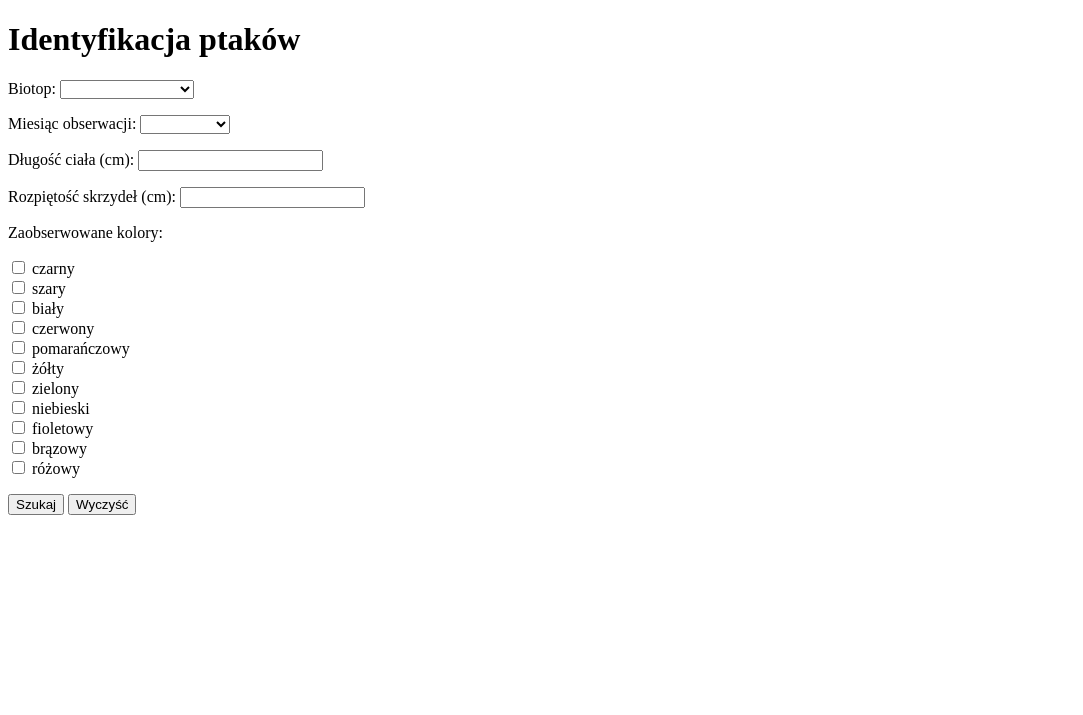
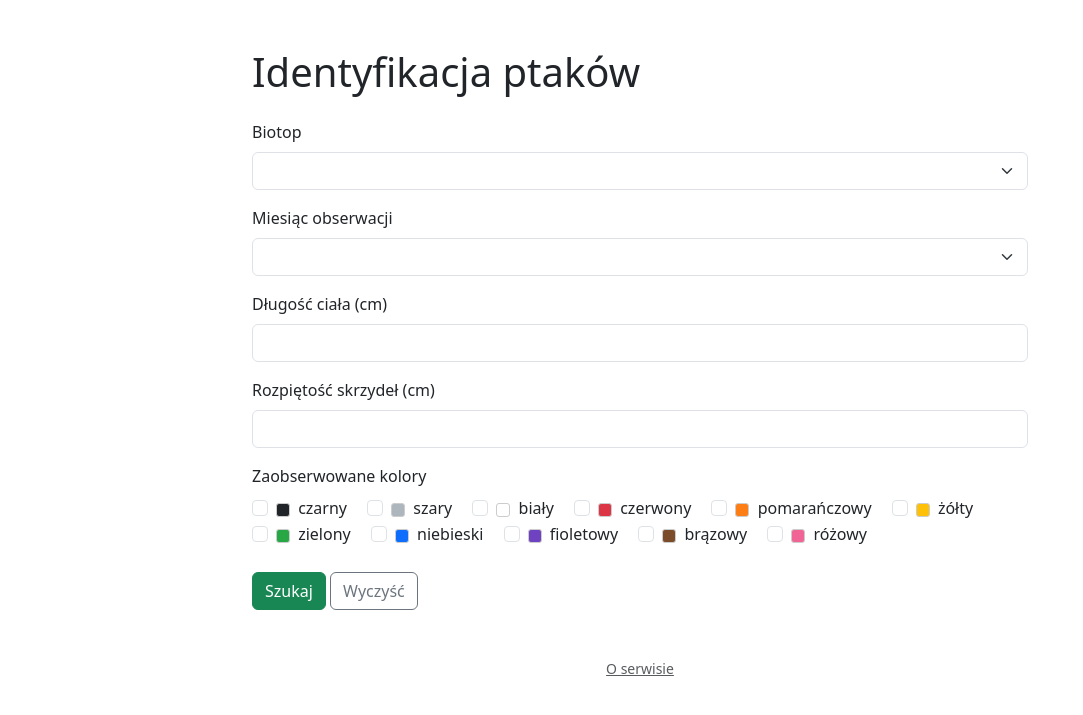
Before and after one commit to advenae/Bird-App, a Django app: page / in a window 1280 px wide. Shown: the top 715 px of the page, without its empty margins (0-1083 px from the left). Run offline with Django 4.2, Linux system fonts and the light colour scheme; data comes from the database, SQL or seed files in the repository; both versions use the stored data as it was after the commit.

Commit message:
o serwisie, szczegóły, css

```diff
--- a/apps/birds/forms.py
+++ b/apps/birds/forms.py
@@ -13,32 +13,36 @@ MIESIACE = [
 
 class ObserwacjaForm(forms.Form):
     biotop = forms.ModelChoiceField(
-    queryset=Biotop.objects.all(),
-    required=False,
-    label="Biotop",
-    empty_label="",
-)
+        queryset=Biotop.objects.all(),
+        required=False,
+        label="Biotop",
+        empty_label="",
+        widget=forms.Select(attrs={"class": "form-select"}),
+    )
     miesiac = forms.ChoiceField(
         choices=MIESIACE,
         required=False,
         label="Miesiąc obserwacji",
+        widget=forms.Select(attrs={"class": "form-select"}),
     )
     dlugosc_ciala = forms.FloatField(
         required=False,
         label="Długość ciała (cm)",
         min_value=0.1,
         max_value=300,
+        widget=forms.NumberInput(attrs={"class": "form-control"}),
     )
     rozpietosc_skrzydel = forms.FloatField(
         required=False,
         label="Rozpiętość skrzydeł (cm)",
         min_value=0.1,
         max_value=400,
+        widget=forms.NumberInput(attrs={"class": "form-control"}),
     )
     kolory = forms.ModelMultipleChoiceField(
         queryset=Kolor.objects.all(),
         required=False,
-        widget=forms.CheckboxSelectMultiple,
+        widget=forms.CheckboxSelectMultiple(attrs={"class": "form-check-input"}),
         label="Zaobserwowane kolory",
     )
 
--- a/apps/birds/templates/birds/home.html
+++ b/apps/birds/templates/birds/home.html
@@ -1,25 +1,108 @@
+{% load birds_extras %}
 <!DOCTYPE html>
 <html lang="pl">
 <head>
     <meta charset="UTF-8">
     <title>Identyfikacja ptaków</title>
+    <link href="https://cdn.jsdelivr.net/npm/bootstrap@5.3.3/dist/css/bootstrap.min.css" rel="stylesheet">
 </head>
 <body>
-    <h1>Identyfikacja ptaków</h1>
+<div class="container pt-5 pb-3" style="max-width: 800px;">
+
+    <h1 class="mb-1 mb-4">Identyfikacja ptaków</h1>
+
+    {% if form.non_field_errors %}
+        <div class="alert alert-danger">{{ form.non_field_errors }}</div>
+    {% endif %}
+
     <form method="post">
         {% csrf_token %}
-        {{ form.as_p }}
-        <button type="submit">Szukaj</button>
-        <button type="reset">Wyczyść</button>
+
+        <div class="mb-3">
+            <label for="{{ form.biotop.id_for_label }}" class="form-label">Biotop</label>
+            {{ form.biotop }}
+        </div>
+
+        <div class="mb-3">
+            <label for="{{ form.miesiac.id_for_label }}" class="form-label">Miesiąc obserwacji</label>
+            {{ form.miesiac }}
+        </div>
+
+        <div class="mb-3">
+            <label for="{{ form.dlugosc_ciala.id_for_label }}" class="form-label">Długość ciała (cm)</label>
+            {{ form.dlugosc_ciala }}
+            {% if form.dlugosc_ciala.errors %}
+                <div class="text-danger small mt-1">{{ form.dlugosc_ciala.errors|striptags }}</div>
+            {% endif %}
+        </div>
+
+        <div class="mb-3">
+            <label for="{{ form.rozpietosc_skrzydel.id_for_label }}" class="form-label">Rozpiętość skrzydeł (cm)</label>
+            {{ form.rozpietosc_skrzydel }}
+            {% if form.rozpietosc_skrzydel.errors %}
+                <div class="text-danger small mt-1">{{ form.rozpietosc_skrzydel.errors|striptags }}</div>
+            {% endif %}
+        </div>
+
+        <div class="mb-4">
+            <label class="form-label d-block">Zaobserwowane kolory</label>
+            {% for checkbox in form.kolory %}
+                <div class="form-check form-check-inline">
+                    {{ checkbox.tag }}
+                    <label class="form-check-label" for="{{ checkbox.id_for_label }}">
+                        <span style="display:inline-block; width:14px; height:14px; border-radius:3px; background-color: {{ checkbox.choice_label|kolor_hex }}; border:1px solid #ccc; vertical-align:middle; margin-right:4px;"></span>
+                        {{ checkbox.choice_label }}
+                    </label>
+                </div>
+            {% endfor %}
+        </div>
+
+        <button type="submit" class="btn btn-success">Szukaj</button>
+        <a href="{% url 'home' %}" class="btn btn-outline-secondary">Wyczyść</a>
     </form>
 
     {% if wyniki is not None %}
-        <h2>Wyniki</h2>
-        <ol>
-        {% for gatunek, ocena in wyniki %}
-            <li>{{ gatunek.nazwa }} — {{ ocena }}</li>
-        {% endfor %}
-        </ol>
-    {% endif %}
+    <div class="mt-5">
+        {% with najlepszy=wyniki.0.1 %}
+            {% if wyniki and najlepszy > 0 %}
+                <h2 class="h4 mb-3">Wyniki</h2>
+                <table class="table table-striped align-middle">
+                    <thead>
+                        <tr>
+                            <th>#</th>
+                            <th>Gatunek</th>
+                            <th>Dopasowanie</th>
+                        </tr>
+                    </thead>
+                    <tbody>
+                        {% for gatunek, ocena in wyniki %}
+                            <tr>
+                                <td>{{ forloop.counter }}</td>
+                                <td><a href="{% url 'gatunek_szczegoly' gatunek.pk %}">{{ gatunek.nazwa }}</a></td>
+                                <td style="width: 40%;">
+                                    <div class="progress" role="progressbar">
+                                        <div class="progress-bar bg-success" style="width: {% widthratio ocena 1 100 %}%;">
+                                            {% widthratio ocena 1 100 %}%
+                                        </div>
+                                    </div>
+                                </td>
+                            </tr>
+                        {% endfor %}
+                    </tbody>
+                </table>
+            {% else %}
+                <div class="alert alert-warning">
+                    Brak gatunków pasujących do opisu. Spróbuj podać inne cechy.
+                </div>
+            {% endif %}
+        {% endwith %}
+    </div>
+{% endif %}
+
+    <p class="text-center text-muted small mt-5 mb-0">
+        <a href="{% url 'o_serwisie' %}" class="text-muted">O serwisie</a>
+    </p>
+
+</div>
 </body>
 </html>
--- /dev/null
+++ b/apps/birds/templatetags/birds_extras.py
@@ -0,0 +1,22 @@
+from django import template
+
+register = template.Library()
+
+MAPA_KOLOROW = {
+    "czarny": "#212529",
+    "szary": "#adb5bd",
+    "biały": "#ffffff",
+    "czerwony": "#dc3545",
+    "pomarańczowy": "#fd7e14",
+    "żółty": "#ffc107",
+    "zielony": "#28a745",
+    "niebieski": "#0d6efd",
+    "fioletowy": "#6f42c1",
+    "brązowy": "#7b4b2a",
+    "różowy": "#f06595",
+}
+
+
+@register.filter
+def kolor_hex(nazwa):
+    return MAPA_KOLOROW.get(nazwa, "#cccccc")
--- a/apps/birds/urls.py
+++ b/apps/birds/urls.py
@@ -1,3 +1,8 @@
 from django.urls import path
 from . import views
-urlpatterns = [ path('', views.home, name='home'), ]
+
+urlpatterns = [
+    path('', views.home, name='home'),
+    path('o-serwisie/', views.o_serwisie, name='o_serwisie'),
+    path('gatunek/<int:pk>/', views.gatunek_szczegoly, name='gatunek_szczegoly'),
+]
--- a/apps/birds/views.py
+++ b/apps/birds/views.py
@@ -1,4 +1,4 @@
-from django.shortcuts import render
+from django.shortcuts import render, get_object_or_404
 from .forms import ObserwacjaForm
 from .models import Gatunek
 
@@ -98,3 +98,11 @@ def home(request):
         wyniki = oblicz_ranking_SAW(dane)
 
     return render(request, "birds/home.html", {"form": form, "wyniki": wyniki})
+
+def o_serwisie(request):
+    return render(request, "birds/o_serwisie.html")
+
+
+def gatunek_szczegoly(request, pk):
+    gatunek = get_object_or_404(Gatunek, pk=pk)
+    return render(request, "birds/gatunek_szczegoly.html", {"gatunek": gatunek})
```
Also changed, not shown: apps/birds/templates/birds/gatunek_szczegoly.html (added, +54 -0 lines), apps/birds/templates/birds/o_serwisie.html (added, +26 -0 lines), apps/birds/templatetags/__init__.py (added), db.sqlite3.
